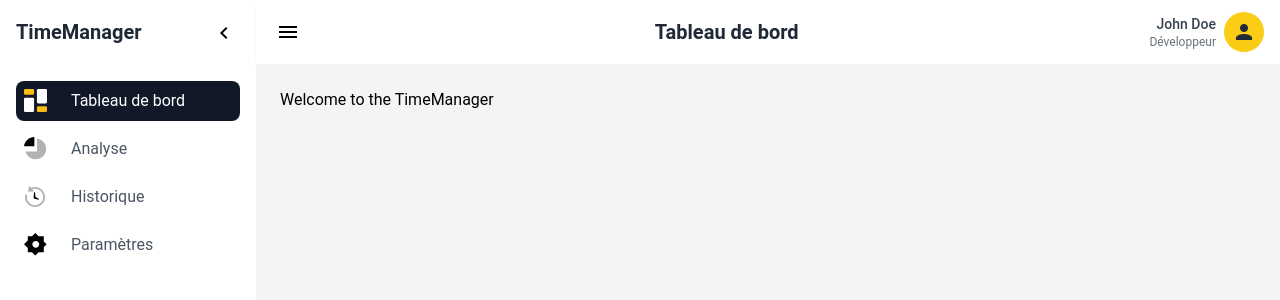
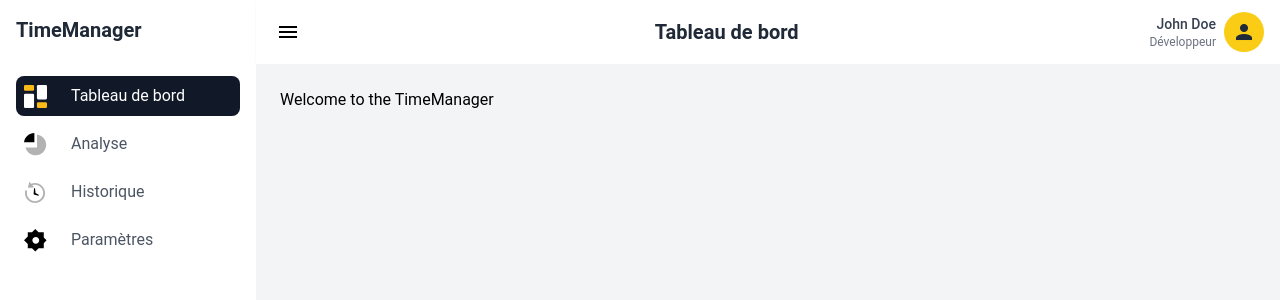
Before and after one commit to PikPakPik/T-POO-700-NAN_2, a Nuxt app in the folder frontend/: page / in a window 1280 px wide. Shown: the top 300 px of the page. Built offline with nearby package versions, Linux system fonts and the light colour scheme.

Commit message:
delete chevron no needed

```diff
--- a/frontend/layouts/default.vue
+++ b/frontend/layouts/default.vue
@@ -4,10 +4,6 @@
     <div :class="`bg-white transition-all duration-300 ease-in-out ${isOpen ? 'w-64' : 'w-20'} flex flex-col`">
       <div class="flex items-center justify-between p-4">
         <h1 v-if="isOpen" class="text-xl font-bold text-gray-800">TimeManager</h1>
-        <button @click="toggleSidebar" class="p-1 rounded-full hover:bg-gray-200">
-          <v-icon icon="mdi-chevron-left" v-if="isOpen" end></v-icon>
-          <v-icon icon="mdi-chevron-right" end v-else></v-icon>
-        </button>
       </div>
       <nav class="flex-1">
         <ul class="space-y-2 p-4">
```
